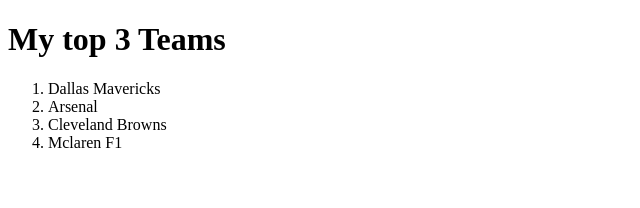
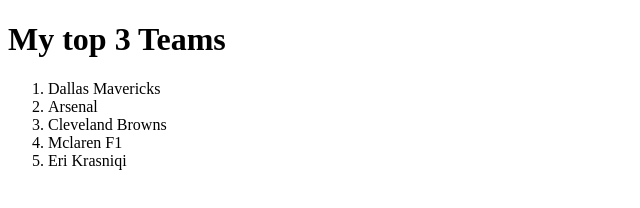
Before and after one commit to erikras12/My_first_Repo, a plain HTML site: page index.html in a window 1280 px wide. Shown: the whole page, without its empty margins (0-640 px from the left). Drawn offline with Linux system fonts and the light colour scheme.

Commit message:
Add name to list

```diff
--- a/index.html
+++ b/index.html
@@ -12,6 +12,7 @@
         <li>Arsenal</li>
         <li>Cleveland Browns</li>
         <li>Mclaren F1</li>
+        <li>Eri Krasniqi</li>
     </ol>
 </body>
 </html>
```
